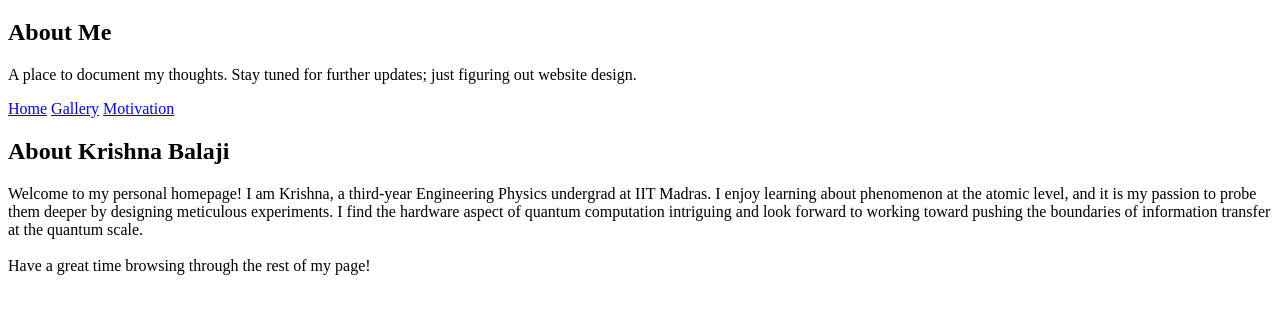
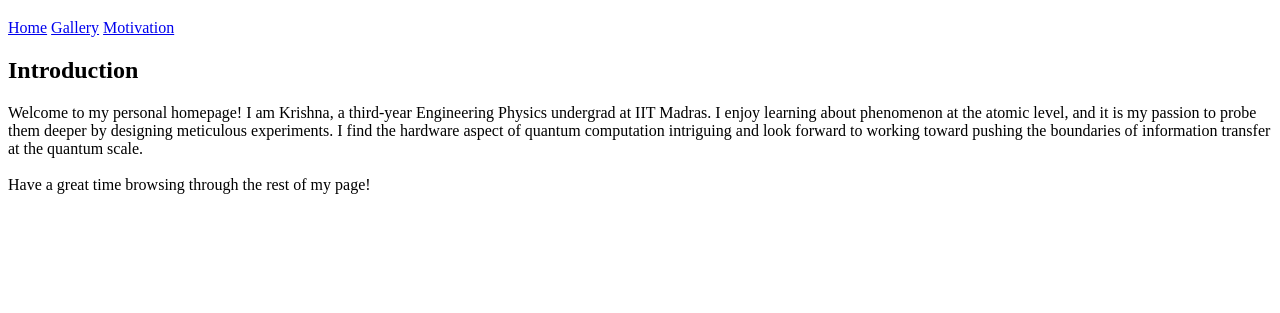
Before and after one commit to krishnasogathur/krishnasogathur.github.io, a plain HTML site: page index.html in a window 1280 px wide. Shown: the part 61-374 px from the top of the page. Drawn offline with Linux system fonts and the light colour scheme.

Commit message:
Update index.html

```diff
--- a/index.html
+++ b/index.html
@@ -10,12 +10,6 @@
         <h1>welcome to my personal homepage.</h1>
     </header>
 
-    <section>
-        <h2>About Me</h2>
-        <p>
-        A place to document my thoughts. Stay tuned for further updates; just figuring out website design.
-        </p>
-    </section>
 
     <nav>
         <a href="index.html">Home</a>
@@ -24,7 +18,7 @@
     </nav>
 
     <section>
-        <h2>About Krishna Balaji</h2>
+        <h2>Introduction</h2>
         <p>
             Welcome to my personal homepage! I am Krishna, a third-year Engineering Physics undergrad at IIT Madras. I enjoy learning about phenomenon
             at the atomic level, and it is my passion to probe them deeper by designing meticulous experiments. I find the hardware aspect of quantum computation
```
